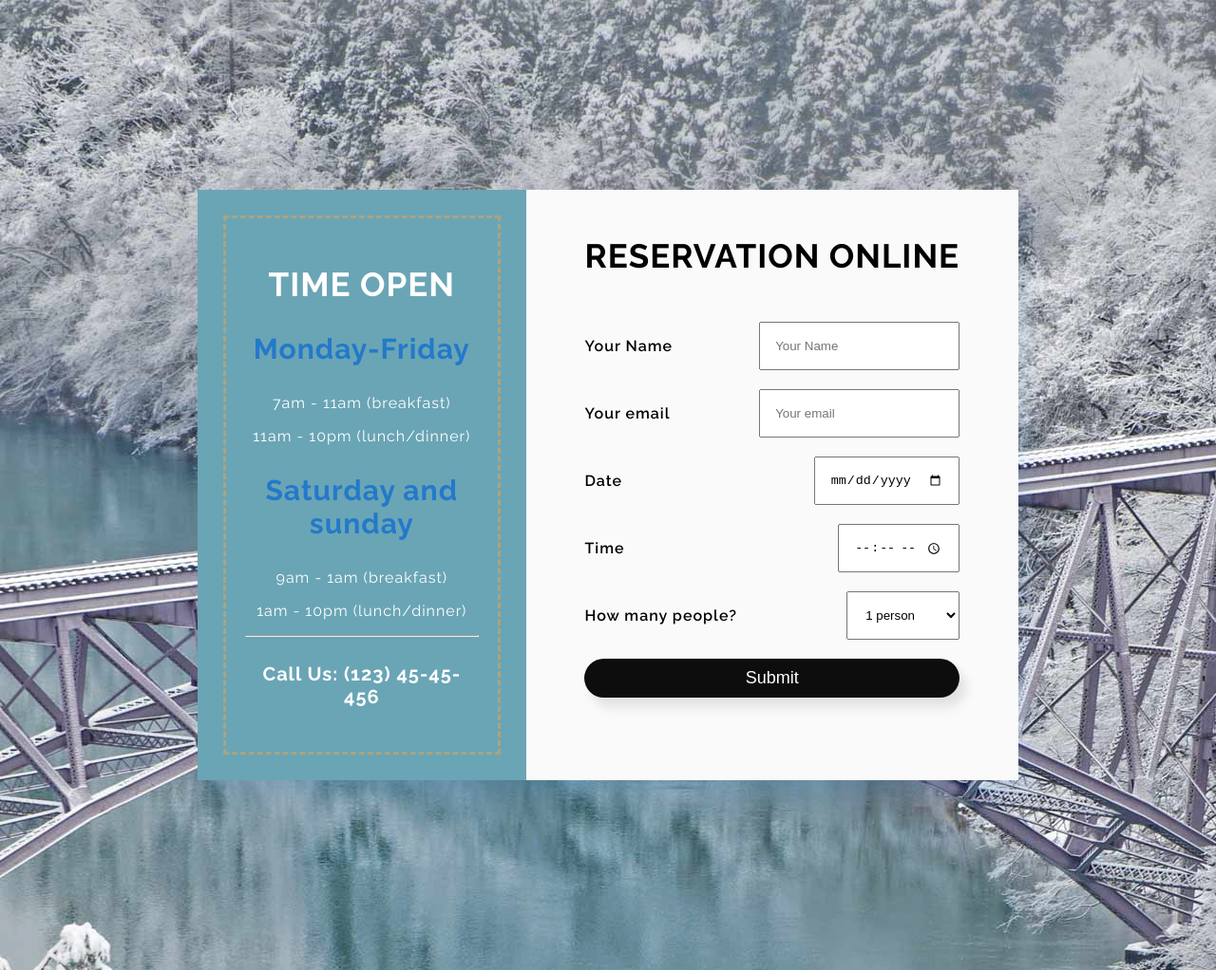
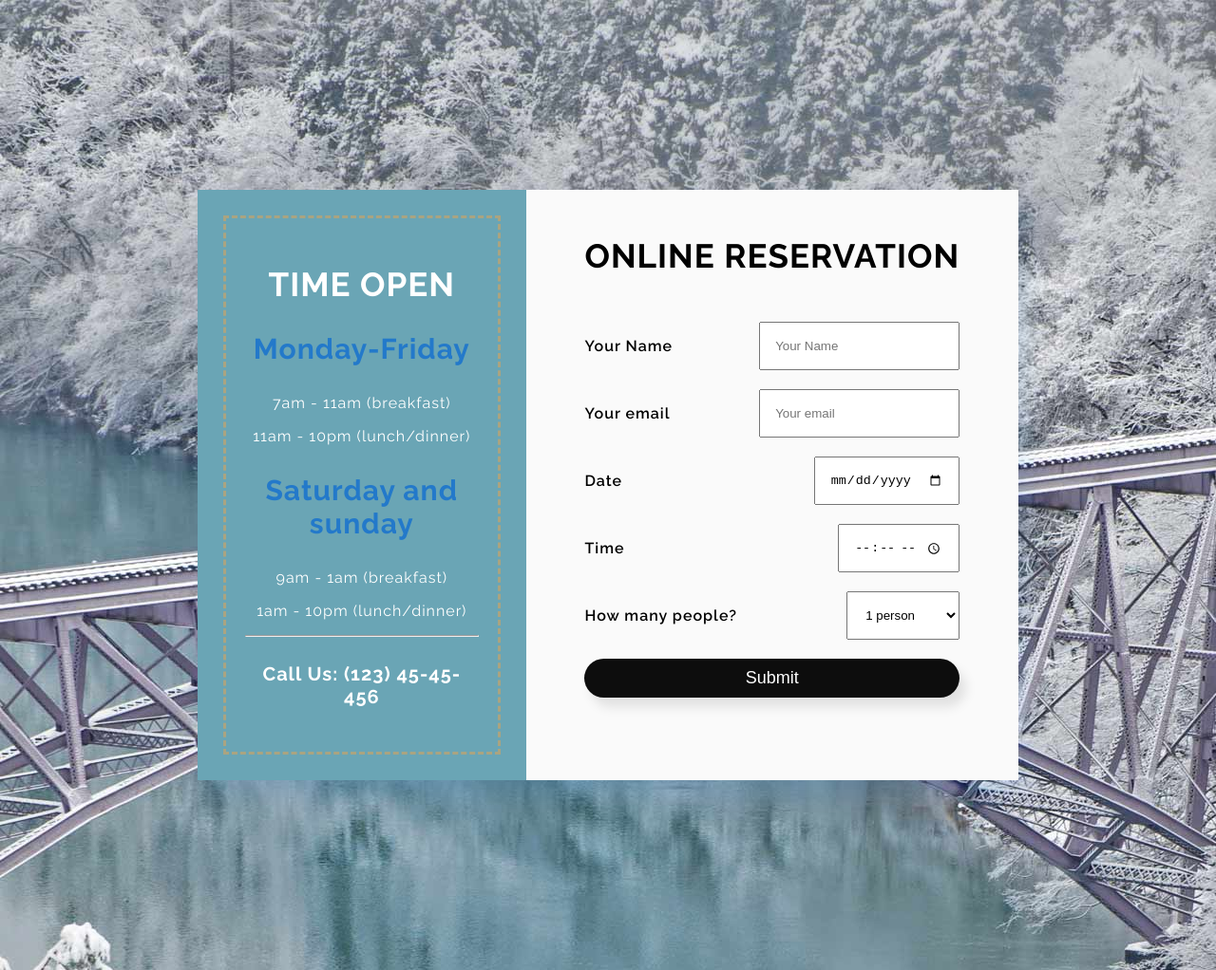
Before and after one commit to meerakaname/RailwayBookingApp, a plain HTML site: page index.html in a window 1280 px wide. Shown: the whole page at 95% size. Drawn offline with Linux system fonts and the light colour scheme; files whose address does not match are found by name.

Commit message:
Update index.html

```diff
--- a/index.html
+++ b/index.html
@@ -34,7 +34,7 @@
 
     <div class="container-form">
     <form action="#">
-    <h2 class="heading heading-yellow">Reservation Online</h2>
+    <h2 class="heading heading-yellow"> Online Reservation</h2>
 
     <div class="form-field">
     <p>Your Name</p>
```
